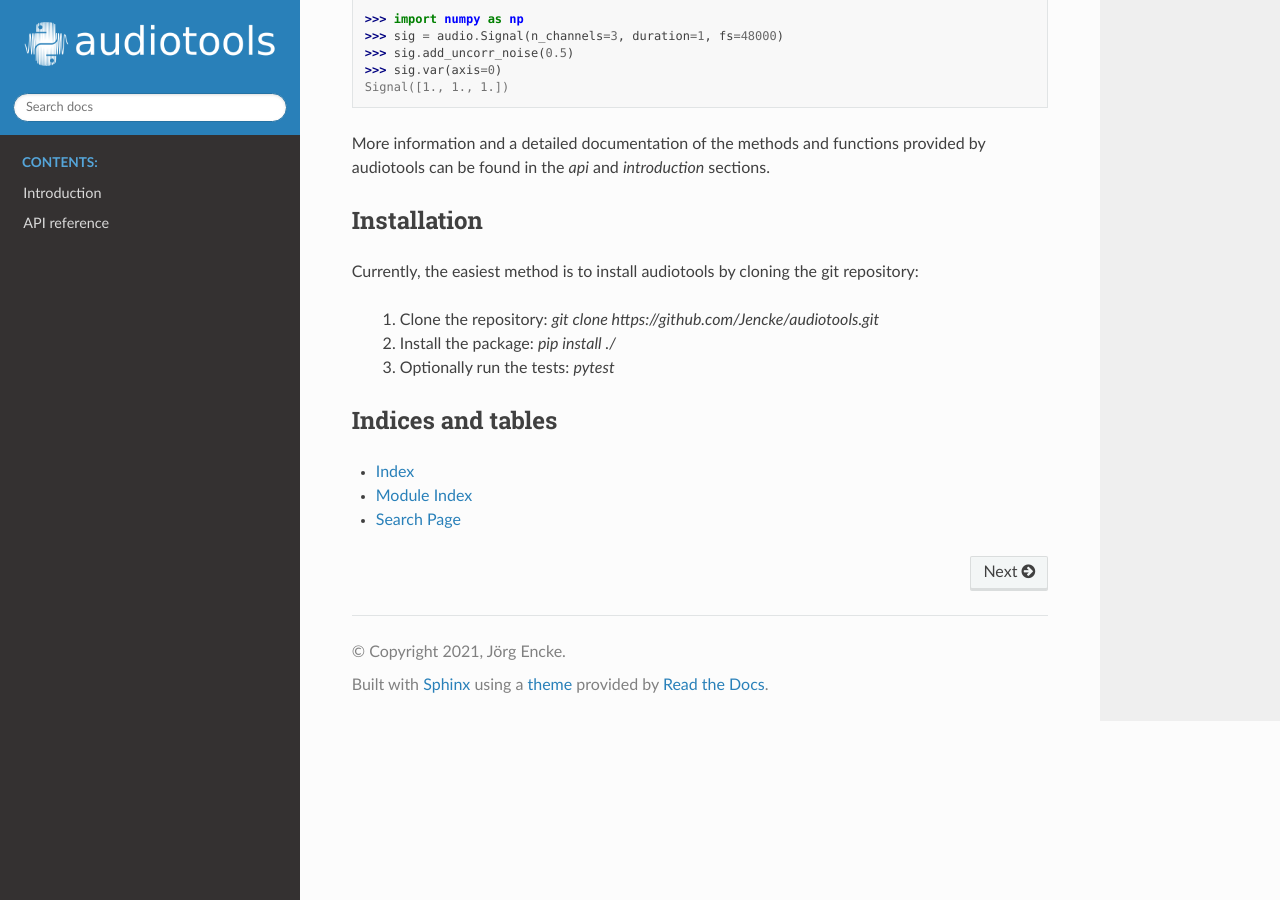
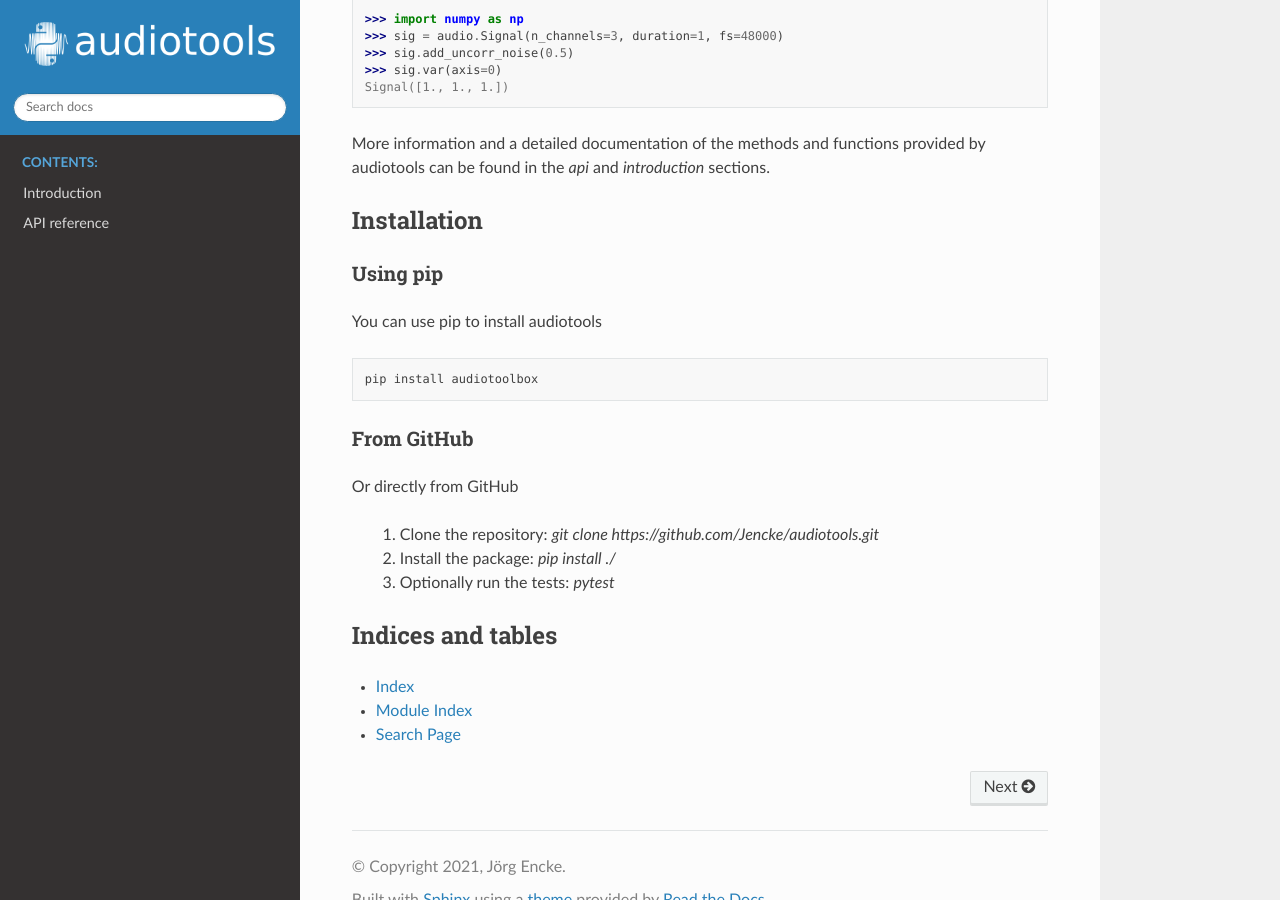
Before and after one commit to Jencke/audiotoolbox, a Sphinx documentation site: the page built from doc/source/index.rst, in a window 1280 px wide and 900 px high, scrolled down 1205 px. Built offline with Sphinx 7.4.7 and the Read the Docs theme 2.0.0, drawn with Linux system fonts in a browser that asks for light colours.

Commit message:
Now include option to install audiotools via pip

```diff
--- a/doc/source/index.rst
+++ b/doc/source/index.rst
@@ -1,7 +1,3 @@
-.. audiotools documentation master file, created by
-   sphinx-quickstart on Thu Jan 14 08:08:13 2021.
-   You can adapt this file completely to your liking, but it should at least
-   contain the root `toctree` directive.
 
 .. toctree::
    :maxdepth: 2
@@ -53,7 +49,19 @@ More information and a detailed documentation of the methods and functions provi
 Installation
 ============
 
-Currently, the easiest method is to install audiotools by cloning the git repository:
+Using pip
+----------
+
+You can use pip to install audiotools
+
+.. code-block:: bash
+
+    pip install audiotoolbox
+
+From GitHub
+-----------
+
+Or directly from GitHub
 
  1. Clone the repository: `git clone https://github.com/Jencke/audiotools.git`
  2. Install the package: `pip install ./`
--- a/setup.py
+++ b/setup.py
@@ -4,7 +4,7 @@ with open("README.md", "r", encoding="utf-8") as fh:
     long_description = fh.read()
 
 setup(
-    name="pyaudiotools",
+    name="audiotoolbox",
     version="0.61",
     author="Jörg Encke",
     author_email="joerg.encke@posteo.de",
```
Also changed, not shown: README.md (+6 -0 lines).
